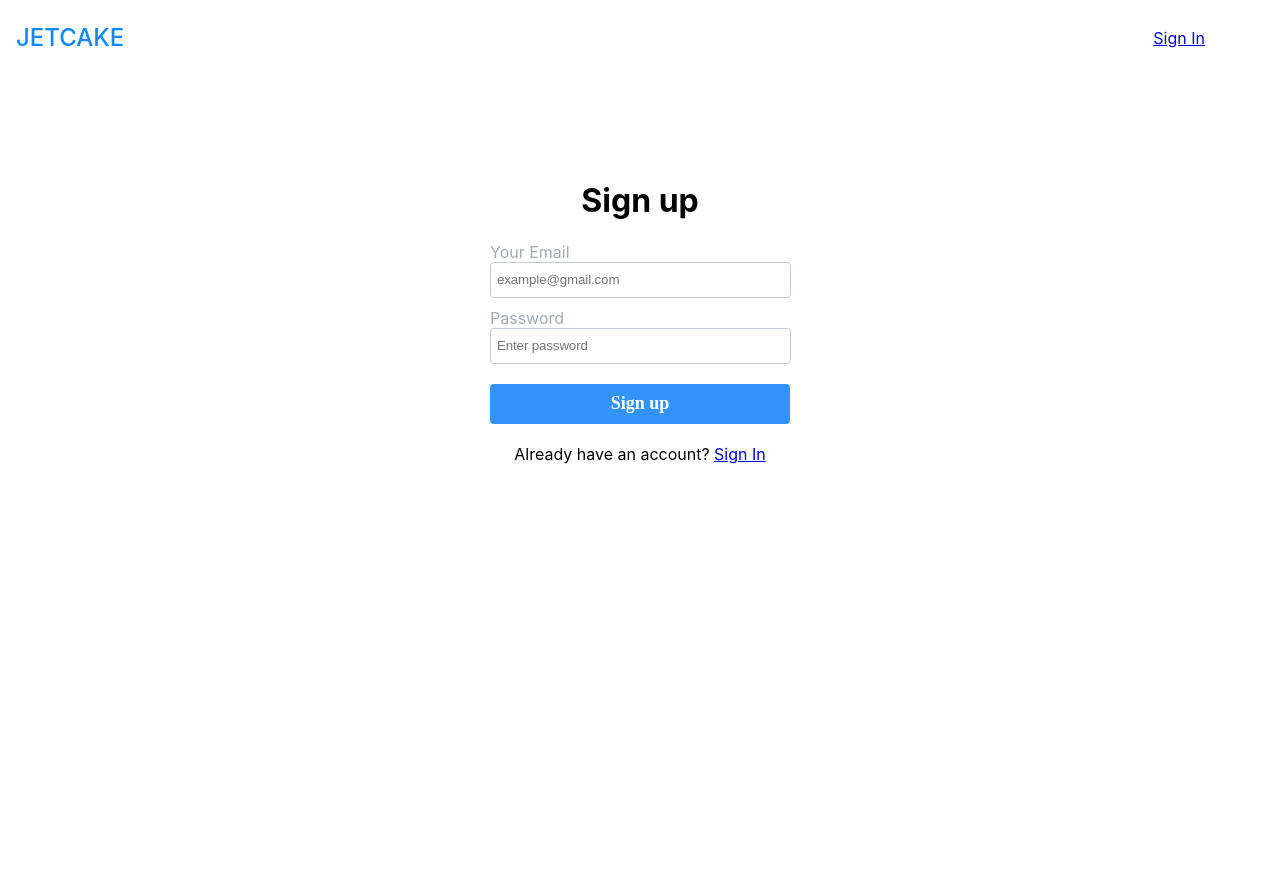
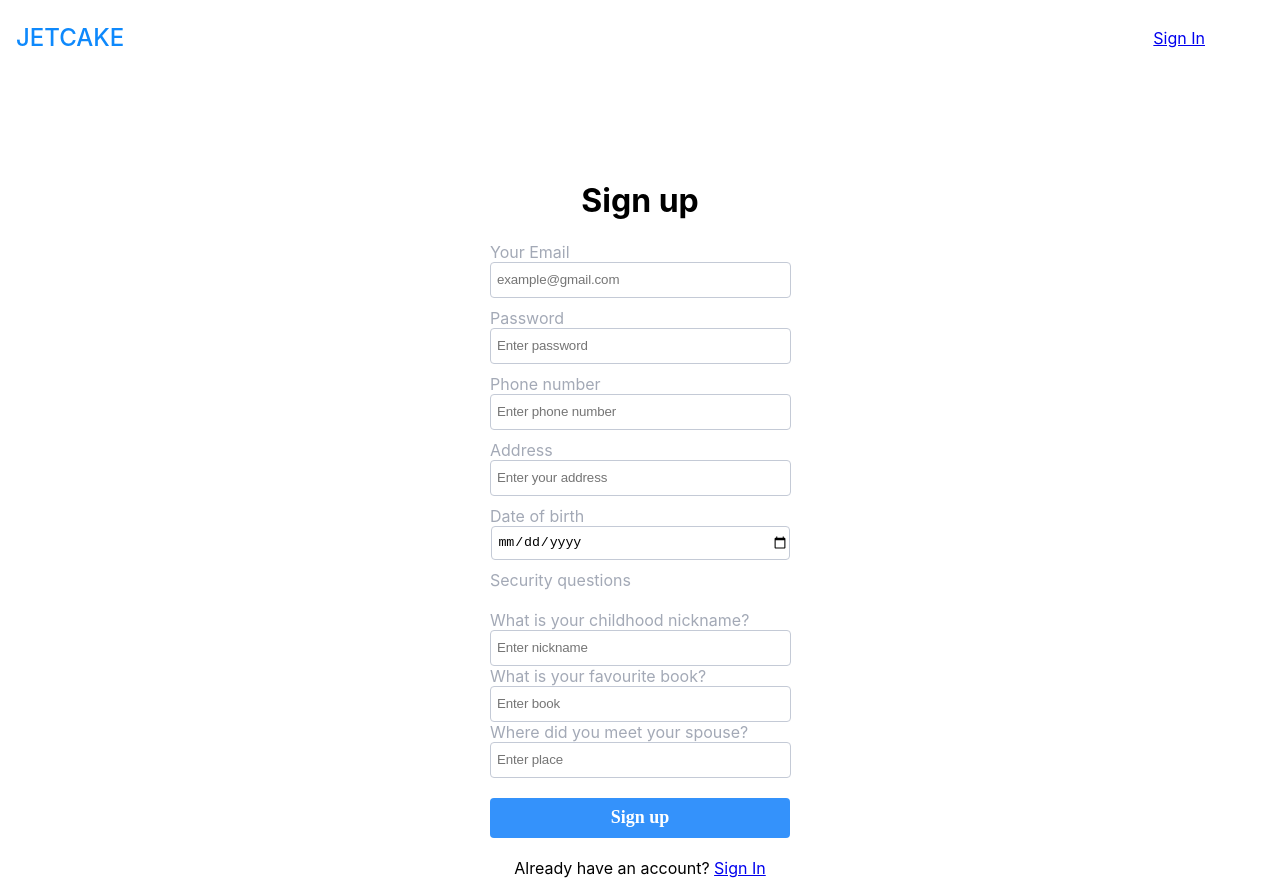
Before and after one commit to ahebwa49/jetcake-advanced, a React (Create React App) app: page /signup in a window 1280 px wide. Before the commit the page ends 800 px from the top, so only its background shows below. Built offline with nearby package versions, Linux system fonts and the light colour scheme; no server answers.

Commit message:
retain profile data

```diff
--- a/src/common/Profile.js
+++ b/src/common/Profile.js
@@ -42,7 +42,7 @@ class Profile extends React.Component {
                   type="text"
                   id="password"
                   name="password"
-                  value={this.state.password}
+                  value={this.props.user.phoneNumber}
                   className="form-input"
                 />
               </div>
@@ -54,7 +54,7 @@ class Profile extends React.Component {
                   type="text"
                   id="password"
                   name="password"
-                  value={this.state.password}
+                  value={this.props.user.address}
                   className="form-input"
                 />
               </div>
@@ -66,7 +66,7 @@ class Profile extends React.Component {
                   type="text"
                   id="password"
                   name="password"
-                  value={this.state.password}
+                  value={this.props.user.dateOfBirth}
                   className="form-input"
                 />
               </div>
@@ -82,7 +82,7 @@ class Profile extends React.Component {
                   type="text"
                   id="password"
                   name="password"
-                  value={this.state.password}
+                  value={this.props.user.nickname}
                   className="form-input"
                 />
                 <br />
@@ -93,7 +93,7 @@ class Profile extends React.Component {
                   type="text"
                   id="password"
                   name="password"
-                  value={this.state.password}
+                  value={this.props.user.book}
                   className="form-input"
                 />
                 <br />
@@ -104,7 +104,7 @@ class Profile extends React.Component {
                   type="text"
                   id="password"
                   name="password"
-                  value={this.state.password}
+                  value={this.props.user.spouse}
                   className="form-input"
                 />
               </div>
--- a/src/common/SignUp.js
+++ b/src/common/SignUp.js
@@ -1,5 +1,14 @@
 import React from "react";
+import { connect } from "react-redux";
 import { Link } from "react-router-dom";
+
+import { addUser } from "../actions/addUser";
+
+const mapDispatchToProps = dispatch => ({
+  addNewUser: user => {
+    dispatch(addUser(user));
+  }
+});
 
 class SignUp extends React.Component {
   constructor(props) {
@@ -7,10 +16,22 @@ class SignUp extends React.Component {
     this.state = {
       username: "",
       password: "",
+      phoneNumber: "",
+      address: "",
+      dateOfBirth: "",
+      nickname: "",
+      book: "",
+      spouse: "",
       error: ""
     };
     this.handleUsernameChange = this.handleUsernameChange.bind(this);
+    this.handlePhoneNumberChange = this.handlePhoneNumberChange.bind(this);
+    this.handleAddressChange = this.handleAddressChange.bind(this);
     this.handlePasswordChange = this.handlePasswordChange.bind(this);
+    this.handleDateOfBirthChange = this.handleDateOfBirthChange.bind(this);
+    this.handleNicknameChange = this.handleNicknameChange.bind(this);
+    this.handleBookChange = this.handleBookChange.bind(this);
+    this.handleSpouseChange = this.handleSpouseChange.bind(this);
     this.handleSubmit = this.handleSubmit.bind(this);
   }
   handleLogoClick = () => {
@@ -29,14 +50,57 @@ class SignUp extends React.Component {
     });
   }
 
+  handlePhoneNumberChange(e) {
+    this.setState({
+      phoneNumber: e.target.value
+    });
+  }
+
+  handleAddressChange(e) {
+    this.setState({
+      address: e.target.value
+    });
+  }
+
+  handleNicknameChange(e) {
+    this.setState({
+      nickname: e.target.value
+    });
+  }
+
+  handleBookChange(e) {
+    this.setState({
+      book: e.target.value
+    });
+  }
+
+  handleSpouseChange(e) {
+    this.setState({
+      spouse: e.target.value
+    });
+  }
+
+  handleDateOfBirthChange(e) {
+    this.setState({
+      dateOfBirth: e.target.value
+    });
+  }
+
   handleSubmit(e) {
     e.preventDefault();
 
     const data = {
       username: this.state.username,
-      password: this.state.password
+      password: this.state.password,
+      phoneNumber: this.state.phoneNumber,
+      address: this.state.address,
+      dateOfBirth: this.state.dateOfBirth,
+      nickname: this.state.nickname,
+      book: this.state.book,
+      spouse: this.state.spouse
     };
 
+    console.log(data.dateOfBirth);
     document.querySelector(".form-wrapper").classList.add("requesting");
 
     fetch("http://localhost:4000/signup", {
@@ -62,8 +126,9 @@ class SignUp extends React.Component {
           });
         }
       })
-      .then(data => {
+      .then(async data => {
         console.log(data);
+        await this.props.addNewUser(data);
         this.props.history.push("/");
       })
       .catch(error => {
@@ -100,6 +165,7 @@ class SignUp extends React.Component {
                     className="form-input"
                     value={this.state.username}
                     onChange={this.handleUsernameChange}
+                    required
                   />
                 </div>
                 <div className="form-group">
@@ -112,8 +178,100 @@ class SignUp extends React.Component {
                     name="password"
                     placeholder="Enter password"
                     className="form-input"
+                    required
                     value={this.state.password}
                     onChange={this.handlePasswordChange}
+                  />
+                </div>
+                <div className="form-group">
+                  <label htmlFor="phone number" className="form-label">
+                    Phone number
+                  </label>
+                  <input
+                    type="text"
+                    id="phone number"
+                    name="phone number"
+                    placeholder="Enter phone number"
+                    className="form-input"
+                    required
+                    value={this.state.phoneNumber}
+                    onChange={this.handlePhoneNumberChange}
+                  />
+                </div>
+                <div className="form-group">
+                  <label htmlFor="address" className="form-label">
+                    Address
+                  </label>
+                  <input
+                    type="text"
+                    id="address"
+                    name="address"
+                    placeholder="Enter your address"
+                    className="form-input"
+                    required
+                    value={this.state.address}
+                    onChange={this.handleAddressChange}
+                  />
+                </div>
+                <div className="form-group">
+                  <label htmlFor="date of birth" className="form-label">
+                    Date of birth
+                  </label>
+                  <input
+                    type="date"
+                    id="dateofbirth"
+                    name="dateofbirth"
+                    className="form-input"
+                    required
+                    value={this.state.dateOfBirth}
+                    onChange={this.handleDateOfBirthChange}
+                  />
+                </div>
+                <div className="form-group">
+                  <label htmlFor="security questions" className="form-label">
+                    Security questions
+                  </label>
+                  <br />
+                  <label htmlFor="security questions" className="form-label">
+                    What is your childhood nickname?
+                  </label>
+                  <input
+                    type="text"
+                    id="nickname"
+                    name="nickname"
+                    className="form-input"
+                    placeholder="Enter nickname"
+                    required
+                    value={this.state.nickname}
+                    onChange={this.handleNicknameChange}
+                  />
+                  <br />
+                  <label htmlFor="security questions" className="form-label">
+                    What is your favourite book?
+                  </label>
+                  <input
+                    type="text"
+                    id="book"
+                    name="book"
+                    className="form-input"
+                    placeholder="Enter book"
+                    required
+                    value={this.state.book}
+                    onChange={this.handleBookChange}
+                  />
+                  <br />
+                  <label htmlFor="security questions" className="form-label">
+                    Where did you meet your spouse?
+                  </label>
+                  <input
+                    type="text"
+                    id="spouse"
+                    name="spouse"
+                    className="form-input"
+                    placeholder="Enter place"
+                    required
+                    value={this.state.spouse}
+                    onChange={this.handleSpouseChange}
                   />
                 </div>
                 <div className="errorMessage">{this.state.error}</div>
@@ -131,4 +289,7 @@ class SignUp extends React.Component {
     );
   }
 }
-export default SignUp;
+export default connect(
+  null,
+  mapDispatchToProps
+)(SignUp);
```
